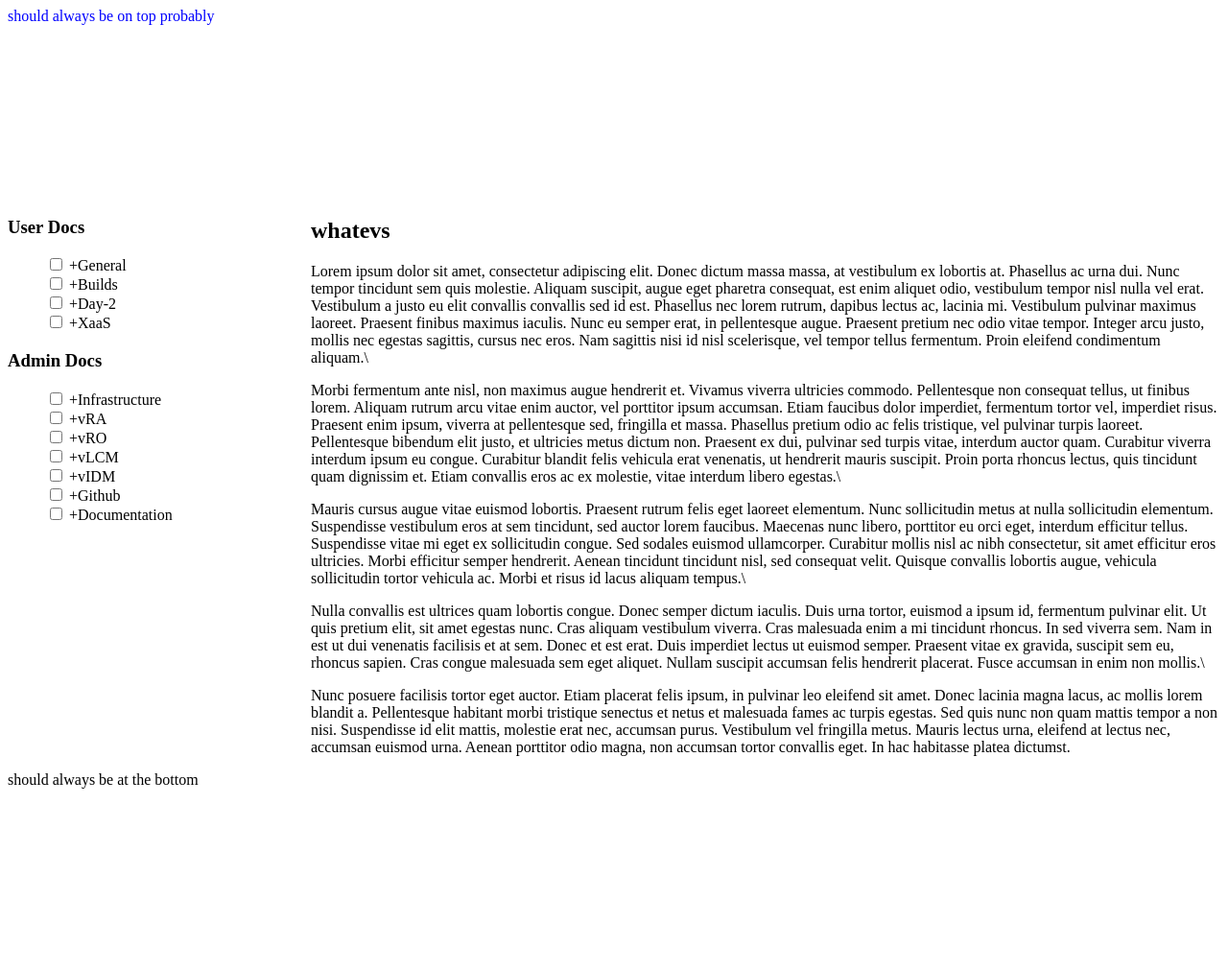
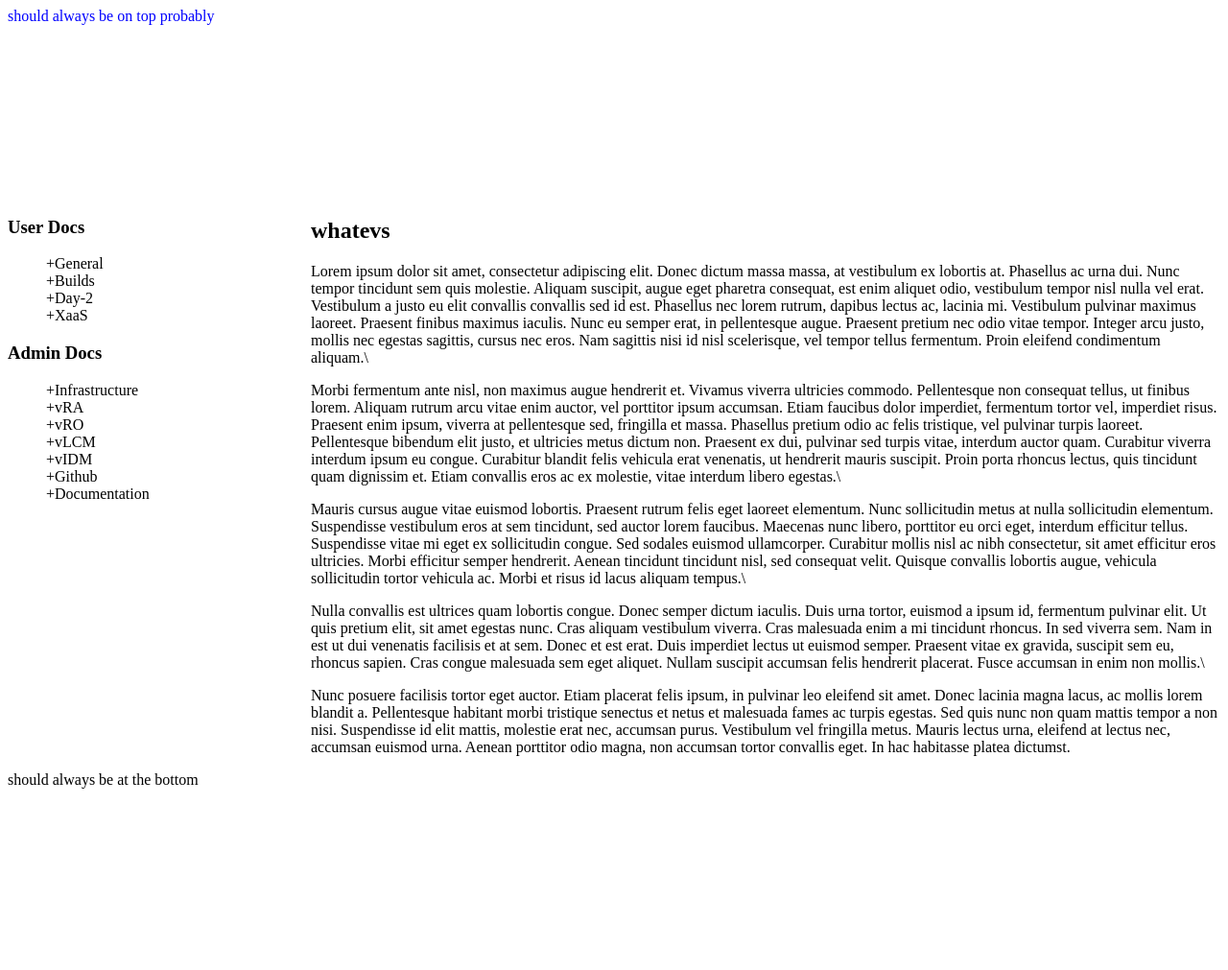
Before and after one commit to emacintosh/eric-docs, a Jekyll site: the page built from readme.md, in a window 1280 px wide. Shown: the whole page at 96% size. Built offline with Jekyll 4.4.1, drawn with Linux system fonts in a browser that asks for light colours; our own code applies the rules of GitHub Pages for plain Markdown files.

Commit message:
Update default.html

```diff
--- a/_layouts/default.html
+++ b/_layouts/default.html
@@ -14,7 +14,7 @@
         <h3>{{item.title}}</h3>
         <ul>
         {% for entry in item.subfolderitems %}
-        <li><input type="checkbox" id="{{entry.title}}" class="checkbox">
+        <li><input type="checkbox" id="{{entry.title}}" class="checkbox" hidden>
           <label for="{{entry.title}}"></label>{{entry.title}}
           <ul>
             {% for page in site.pages %}
```
